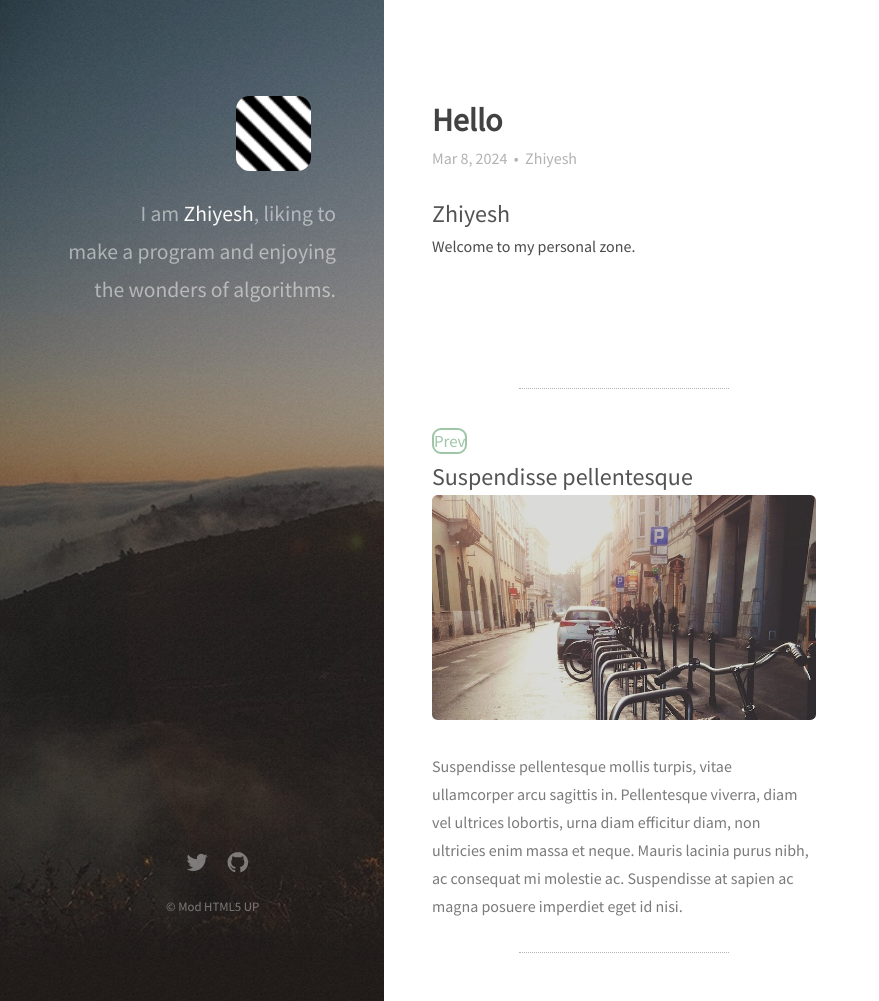
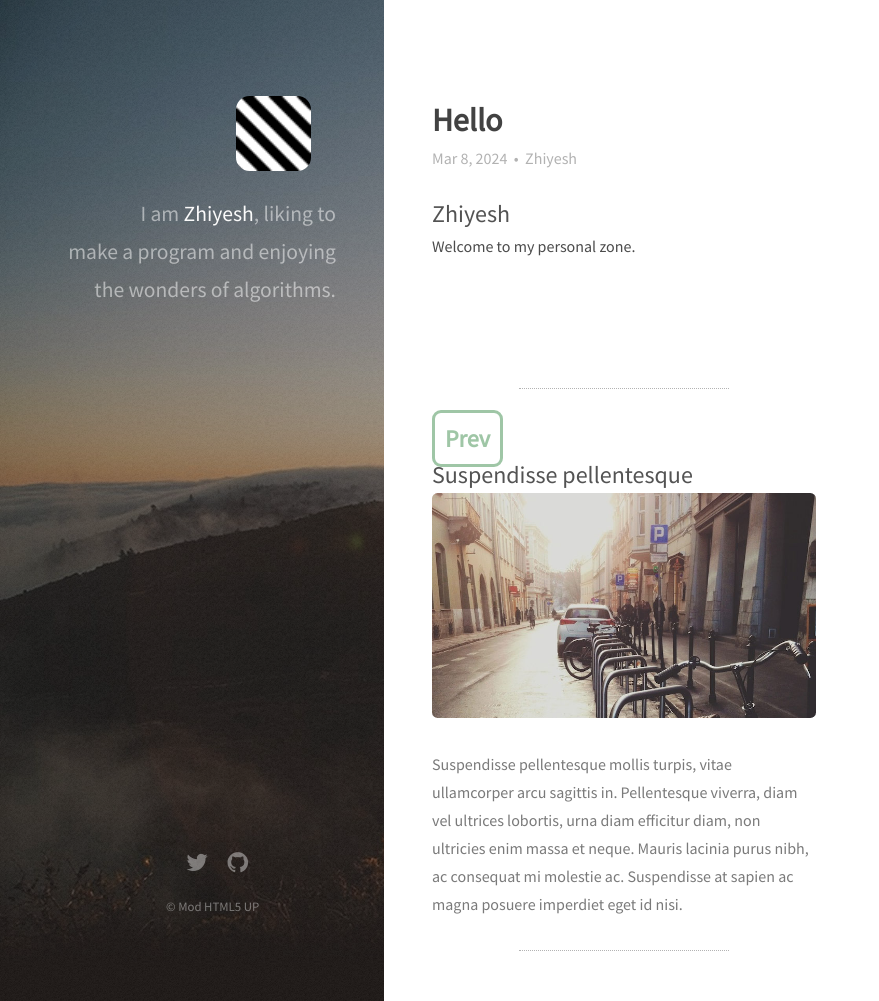
Before and after one commit to Zhiyelah/zhiyelah.github.io, a Jekyll site: the page built from _posts/2024-03-08-Hello.markdown, in a window 1280 px wide and 1001 px high. Shown: the whole window, without its empty margins (0-879 px from the left). Built offline with Jekyll 4.4.1, drawn with Linux system fonts in a browser that asks for light colours; nearby versions of some CDN libraries.

Commit message:
Update main.css

```diff
--- a/css/main.css
+++ b/css/main.css
@@ -1578,10 +1578,9 @@
 
 		a.hover fade {
 			color: #9fc6a6;
-			font-weight: 500;
-			font-size: 70%;
-			margin: auto;
-			border: 2px solid #9fc6a6;
+			font-weight: 600;
+			padding: 10px;
+			border: 3px solid #9fc6a6;
 			border-radius: 9px;
 		}
 
```
